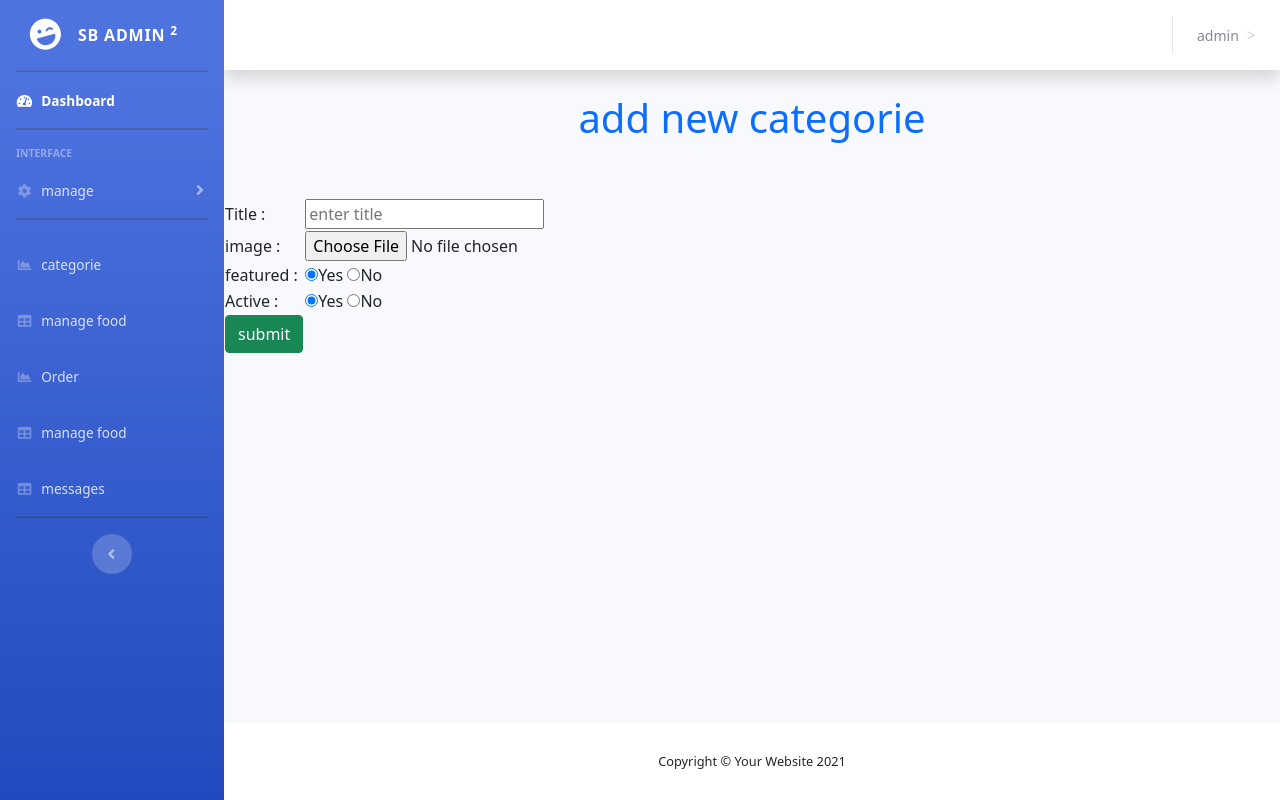
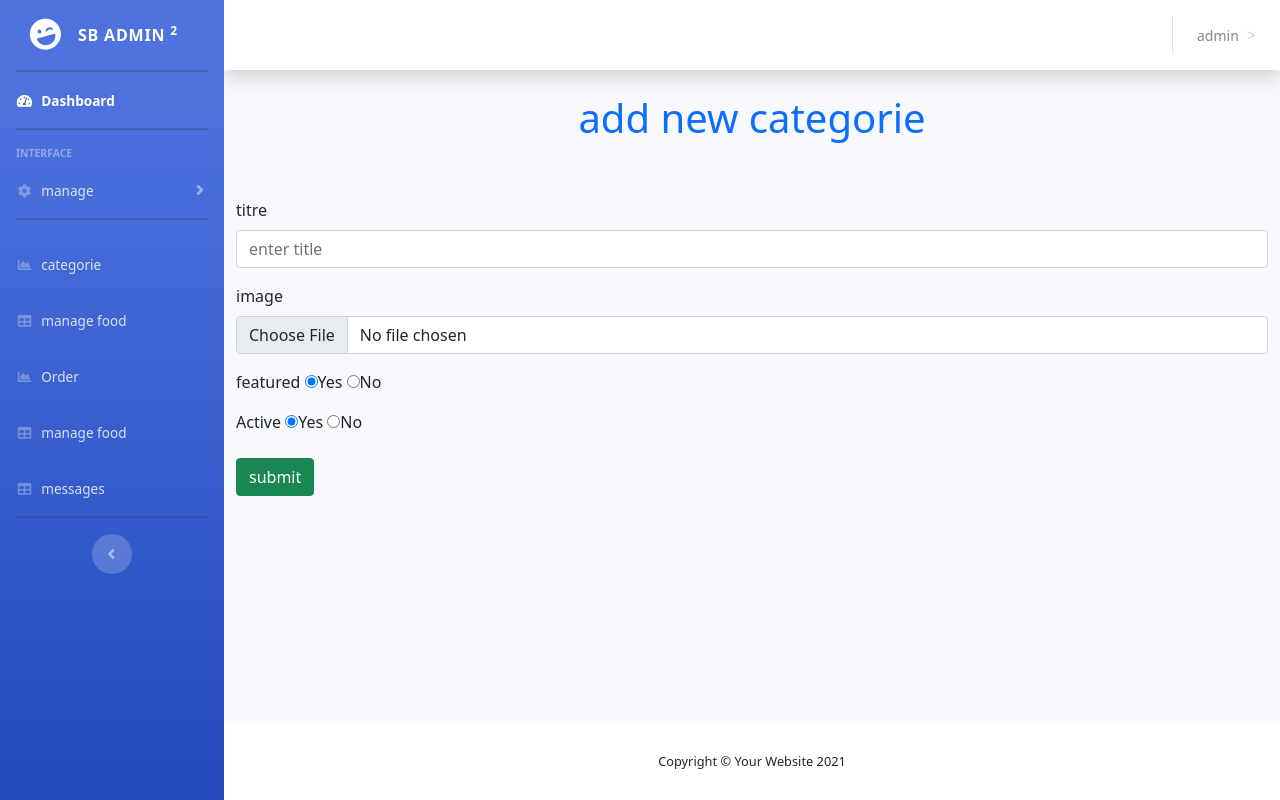
Before and after one commit to ZaitouneMohamed/restaurent-website-php-, a PHP site: page /admin/add_categorie.php in a window 1280 px wide. Run offline with PHP 8.4, Linux system fonts and the light colour scheme; a user stored in the database is signed in.

Commit message:
small changes

```diff
--- a/admin/add_categorie.php
+++ b/admin/add_categorie.php
@@ -1,9 +1,10 @@
-<?php  include'partial/menu.php';  ?>
+<?php include 'partial/menu.php';  ?>
 <?php
-    include ('connection.php');
+include('connection.php');
 ?>
 <!DOCTYPE html>
 <html lang="en">
+
 <head>
     <meta charset="UTF-8">
     <meta http-equiv="X-UA-Compatible" content="IE=edge">
@@ -11,69 +12,54 @@
     <link href="https://cdn.jsdelivr.net/npm/bootstrap@5.1.3/dist/css/bootstrap.min.css" rel="stylesheet" integrity="sha384-1BmE4kWBq78iYhFldvKuhfTAU6auU8tT94WrHftjDbrCEXSU1oBoqyl2QvZ6jIW3" crossorigin="anonymous">
     <title>Document</title>
 </head>
+
 <body>
 
-<div class="main_content">
+    <div class="container">
         <div class="wrapper">
             <h1 class="text text-center text-primary">add new categorie</h1>
             <br><br>
 
             <form method="POST" enctype="multipart/form-data">
-            <table>
-                <tr>
-                    <td>Title :</td>
-                    <td>
-                        <input type="text" name="title" id="" placeholder="enter title">
-                    </td>
-                </tr>
-                <tr>
-                    <td>image :</td>
-                    <td>
-                        <input type="file" name="img" id="">
-                    </td>
-                </tr>
-                <tr>
-                    <td>featured :</td>
-                    <td>
+                <div class="mb-3">
+                    <label for="exampleInputPassword1" class="form-label">titre</label>
+                    <input type="text" name="title" class="form-control" id="" placeholder="enter title">
+                </div>
+                <div class="mb-3">
+                    <label for="exampleInputPassword1" class="form-label">image</label>
+                    <input type="file" name="img" class="form-control" id="" >
+                </div>
+                <div class="mb-3">
+                        <label class="form-check-label" for="flexRadioDefault1">featured</label>
                         <input type="radio" name="featured" id="" value="yes" checked>Yes
                         <input type="radio" name="featured" id="" value="no">No
-                    </td>
-                </tr>
-                <tr>
-                    <td>Active :</td>
-                    <td>
+                    </div>
+                    <div class="mb-3">
+                        <label for="exampleInputPassword1" class="form-label">Active</label>
                         <input type="radio" name="active" id="" value="yes" checked>Yes
                         <input type="radio" name="active" id="" value="no">No
-                    </td>
-                </tr>
-                <tr>
-                    <td>
+                    </div>
+                    <div class="mb-3">
                         <input type="submit" value="submit" name="add" class="btn btn-success">
-                        <!-- <button type="button" class="btn btn-secondary" name="update">update</button> -->
-                    </td>
-
-                </tr>
-
-            </table>
-
+                    </div>
             </form>
             <?php
 
-                if (isset($_POST["add"])){
-                    $title=strip_tags($_POST["title"]);
-                    if (isset($_POST["featured"])){
-                        $featured=$_POST["featured"];
+            if (isset($_POST["add"])) {
+                $title = strip_tags($_POST["title"]);
+                if (isset($_POST["featured"])) {
+                    $featured = $_POST["featured"];
                 }
-                    if (isset($_POST["active"])){
-                        $active=$_POST["active"];
+                if (isset($_POST["active"])) {
+                    $active = $_POST["active"];
                 }
-                    $filename=$_FILES["img"]["name"];
-                    $tmpname=$_FILES["img"]["tmp_name"];
-                    $lblassa="images/categorie/";
-                    move_uploaded_file($tmpname,$lblassa.$filename);
+                $filename = $_FILES["img"]["name"];
+                $tmpname = $_FILES["img"]["tmp_name"];
+                $lblassa = "images/categorie/";
+                move_uploaded_file($tmpname, $lblassa . $filename);
 
-                    $req=mysqli_query($con,"insert into categorie_table (title,image_name,featured,active) values('$title','$filename','$featured','$active')");
-                    header("location:manage_categorie.php");
+                $req = mysqli_query($con, "insert into categorie_table (title,image_name,featured,active) values('$title','$filename','$featured','$active')");
+                echo ' <script> location.replace("manage_categorie.php"); </script>';
             }
             ?>
 
@@ -81,7 +67,8 @@
 
         </div>
     </div>
-<?php include'partial/footer.php'; ?>
+    <?php include 'partial/footer.php'; ?>
 
 </body>
+
 </html>
--- a/admin/update_categorie.php
+++ b/admin/update_categorie.php
@@ -27,7 +27,7 @@
     }
 ?>
 
-<div class="main_content">
+<div class="container">
     <div class="wrapper">
         <h1>update categorie</h1>
         <form method="post" enctype="multipart/form-data">
--- a/profil.php
+++ b/profil.php
@@ -33,6 +33,7 @@ else{
                 username : <b><i><?php echo $row[2];?></i></b><br><br>
                 email : <b><i><?php echo $row[1];?></i></b><br><br>
                 mobile : <b><i><?php echo $row[5];?></i></b><br><br>
+                adresse : <b><i><?php echo $row[7];?></i></b><br><br>
                 <a href="update_profile.php" class='btn btn-primary'>update profile information</a>
                 <a href="change_password.php" class='btn btn-danger'>change password</a>
             </center>
```
Also changed, not shown: admin/images/categorie/product5.png (added). Lines whose indentation alone changed are shown as unchanged.
